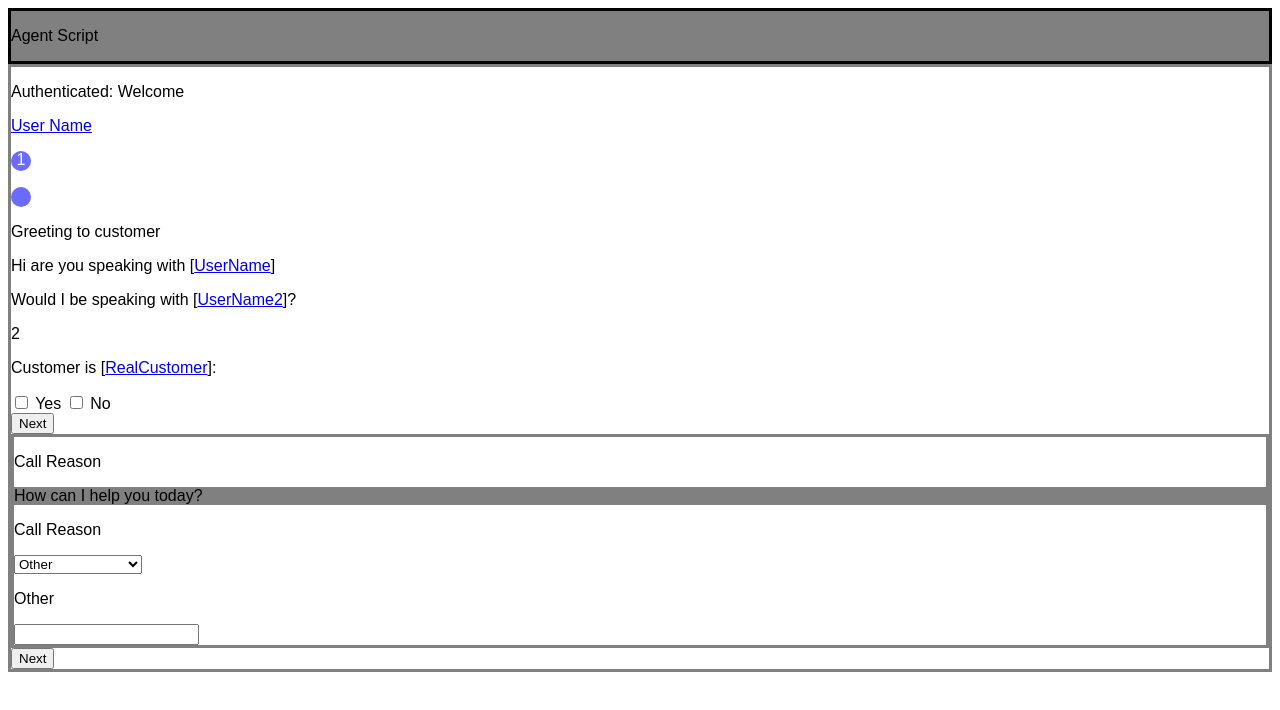
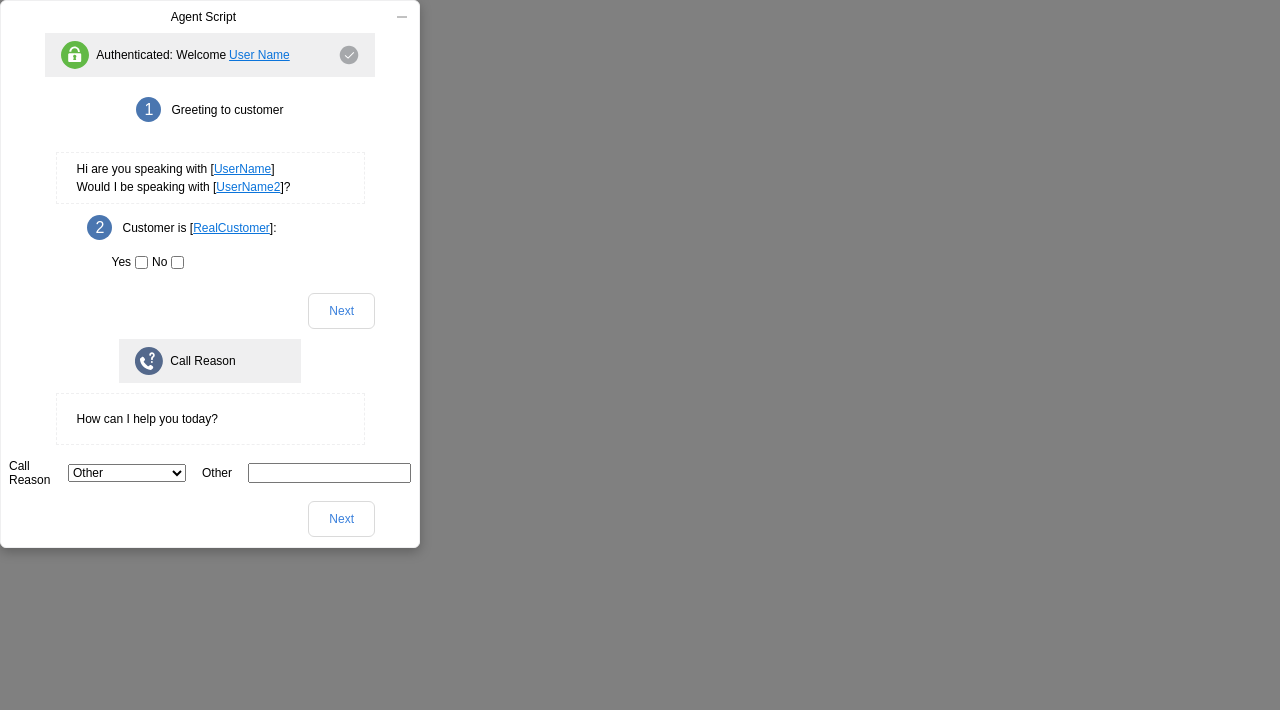
Before and after one commit to sphere-code/coral-css-practice20, a plain HTML site: page index.html in a window 1280 px wide. Drawn offline with Linux system fonts and the light colour scheme.

Commit message:
third-commit

```diff
--- a/index.html
+++ b/index.html
@@ -11,53 +11,83 @@
 <div class="widgetAgentScript">
 
     <div class="headerWidget">
-        <p>Agent Script</p>
+        <p id="headerLabel">Agent Script</p>
+        <img id="minimizeIcon" src="/assets/minimize-icon.svg" alt="minimizeIcon">
 
     </div>
     <div class="sectionWidget">
+        <div class="authenticateLabel">
 
-        <div class="lockIcon">
+
+            <img id="lockIcon" src="/assets/scriptAuthenticated.svg" alt="lockIcon">
+
+            <p>Authenticated: Welcome</p> <a id="userName" href="userName">User Name</a>
+
         </div>
-        <p>Authenticated: Welcome</p> <a href="userName">User Name</a>
+
+        <img id="tickIcon" src="/assets/scriptTick.svg" alt="tickIcon">
+
+    </div>
+
+    <div class="instructionOne">
 
         <p class="circle">1</p>
-        <div class="circle">
+        <p>Greeting to customer</p>
+    </div>
+
+    <div class="chatBoxWrapper">
+
+        <div class="chatbox">
+            <p>Hi are you speaking with [<a href="userName">UserName</a>]</p>
+            <p>Would I be speaking with [<a href="userName2">UserName2</a>]?</p>
+
+        </div>
+
 
 
     </div>
 
-        <p>Greeting to customer</p>
-        <div class="chatBox">
-
-            <p>Hi are you speaking with [<a href="userName">UserName</a>]</p>
-            <p>Would I be speaking with [<a href="userName2">UserName2</a>]?</p>
-
-        </div>
-        <div class="chatBox">
+    <div class="instructionTwo">
+        <p class="circle">2</p>
+        <p>Customer is [<a href="realCustomer">RealCustomer</a>]:</p>
 
 
     </div>
-        <p>2</p>
-        <p>Customer is [<a href="realCustomer">RealCustomer</a>]:</p>
-        <form action="customerVerify">
 
+    <form class="customerVerify" action="customerVerify">
+
+        <label for="">Yes</label>
         <input type="checkbox" name="Yes" id="">
-            <label for="">Yes</label>
+        <label for="">No</label>
         <input type="checkbox" name="No" id="">
-            <label for="">No</label>
+
     </form>
+
+
+    <div class="buttonWrapper">
+
         <button>Next</button>
+    </div>
 
-        <div class="sectionWidget">
+    <div class="sectionWidget2">
 
-            <div class="callReason">
-                <div class="callReasonIcon"></div>
+        <div class="callReasonLabel">
+            <img id="callReasonIcon" src="/assets/scriptCallReason.svg" alt="callReasonIcon">
             <p>Call Reason</p>
         </div>
+
+
+    </div>
+
+    <div class="chatBoxWrapper">
 
         <div class="chatbox">
             <p>How can I help you today?</p>
         </div>
+
+    </div>
+
+    <div class="callReasonOptions">
         <p>Call Reason</p>
         <form action="#action">
 
@@ -69,8 +99,19 @@
         </form>
         <p>Other</p>
         <input type="text">
+
+
     </div>
+
+    <div class="buttonWrapper">
+
         <button>Next</button>
+
+    </div>
+
+</div>
+
+
 </div>
 
 
--- a/style.css
+++ b/style.css
@@ -1,27 +1,210 @@
 * {
     box-sizing: border-box;
     font-family: Arial, Helvetica, sans-serif;
+    font-size: 12px;
+    line-height: 14px;
+    margin: 0px;
+}
+
+body {
+    background-color: gray;
+}
+
+a {
+    color: #0B74DB;
+}
+
+.widgetAgentScript {
+    background: #FFFFFF;
+    border: 1px solid #EFEFF0;
+    box-sizing: border-box;
+    box-shadow: 0px 4px 12px rgba(0, 0, 0, 0.25);
+    border-radius: 6px;
+    display: flex;
+    flex-direction: column;
+    justify-content: center;
+    align-items: center;
+    padding: 0px;
+    width: 420px;
 }
 
 .sectionWidget {
-    border: solid gray;
-    width: auto;
+    background: #EFEFF0;
+    display: flex;
+    flex-direction: row;
+    align-items: center;
+    padding: 8px 16px;
+}
+
+.authenticateLabel {
+    display: flex;
+    align-items: center;
+    margin-right: 49px;
+}
+
+#headerLabel {
+    display: flex;
+    flex-direction: row;
+    justify-content: center;
+    align-items: center;
+    margin: 0px 158px;
+}
+
+#minimizeIcon {
+    height: 16px;
+    width: 16px;
 }
 
 .headerWidget {
-    border: solid black;
-    background-color: gray;
+    display: flex;
+    flex-direction: row;
+    justify-content: flex-end;
+    align-items: center;
+    padding: 8px 10px;
+    width: 420px;
+    height: 32px;
+    /* Inside auto layout */
+    margin: 0px 0px;
+}
+
+.headerWidgetLabel {
+    display: flex;
+    flex-direction: row;
+    align-items: flex-start;
+    padding: 0px;
+}
+
+#userName {
+    margin-left: 3px;
+}
+
+
+/* Icons */
+
+#minimizeIcon {
+    height: 16px;
+    width: 16px;
+}
+
+#lockIcon {
+    height: 28px;
+    width: 28px;
+    margin-right: 7px;
+}
+
+#tickIcon {
+    height: 20px;
+    width: 20px;
+}
+
+#callReasonIcon {
+    height: 28px;
+    width: 28px;
+    margin-right: 7px;
+}
+
+.circle {
+    background: hsl(214, 41%, 49%);
+    border-radius: 50%;
+    width: 25px;
+    height: 25px;
+    color: white;
+    text-align: center;
+    padding: 6px;
+    font-size: 16px;
+    margin-right: 10px;
+}
+
+.instructionOne {
+    display: flex;
+    flex-direction: row;
+    align-items: center;
+    justify-content: flex-start;
+    padding: 20px;
+    position: relative;
+}
+
+.instructionTwo {
+    display: flex;
+    flex-direction: row;
+    align-items: center;
+    justify-content: flex-start;
+    padding: 1px;
+    position: relative;
+    right: 28px;
+}
+
+.chatBoxWrapper {
+    display: flex;
+    flex-direction: column;
+    justify-content: center;
+    align-items: center;
+    padding: 10px;
 }
 
 .chatbox {
-    background-color: gray;
+    display: flex;
+    flex-direction: column;
+    justify-content: center;
+    align-items: flex-start;
+    padding: 20px;
+    border: 1px dashed #EFEFF0;
+    width: 309px;
+    height: 52px;
+    gap: 4px;
 }
 
-.circle {
-    background: hsl(240, 100%, 71%);
-    border-radius: 50%;
-    width: 20px;
-    height: 20px;
-    color: white;
-    text-align: center;
+.customerVerify {
+    display: flex;
+    flex-direction: row;
+    align-items: center;
+    position: relative;
+    padding: 14px;
+    right: 62px;
+    gap: 4px;
 }
+
+.sectionWidget2 {
+    background: #EFEFF0;
+    display: flex;
+    flex-direction: row;
+    align-items: center;
+    padding: 8px 16px;
+}
+
+.callReasonLabel {
+    display: flex;
+    align-items: center;
+    margin-right: 49px;
+}
+
+.callReasonOptions {
+    display: flex;
+    flex-direction: row;
+    justify-content: center;
+    align-items: center;
+    padding: 4px 8px;
+    gap: 16px;
+}
+
+.buttonWrapper {
+    display: flex;
+    flex-direction: column;
+    justify-content: center;
+    align-items: flex-end;
+    padding: 10px;
+    width: 350px;
+}
+
+button {
+    background-color: white;
+    border: 1px solid gray;
+    color: var(--clr-input);
+    border-radius: 6px;
+    border: 1px solid #DADADA;
+    padding: 10px 20px;
+}
+
+:root {
+    --clr-input: #3A80DC;
+}
```
Also changed, not shown: assets/minimize-icon.svg (added), 1 other file. Lines whose indentation alone changed are shown as unchanged.
